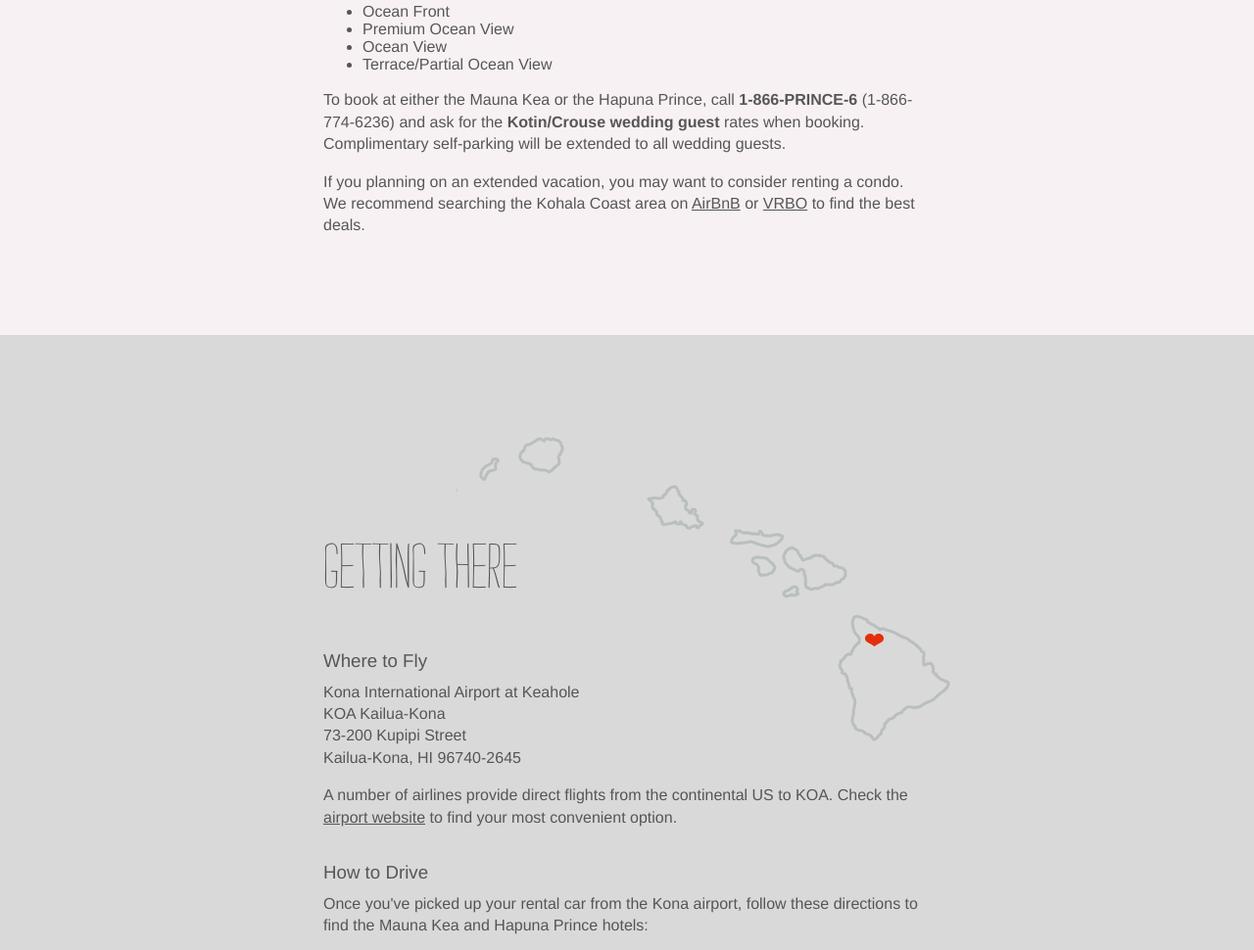
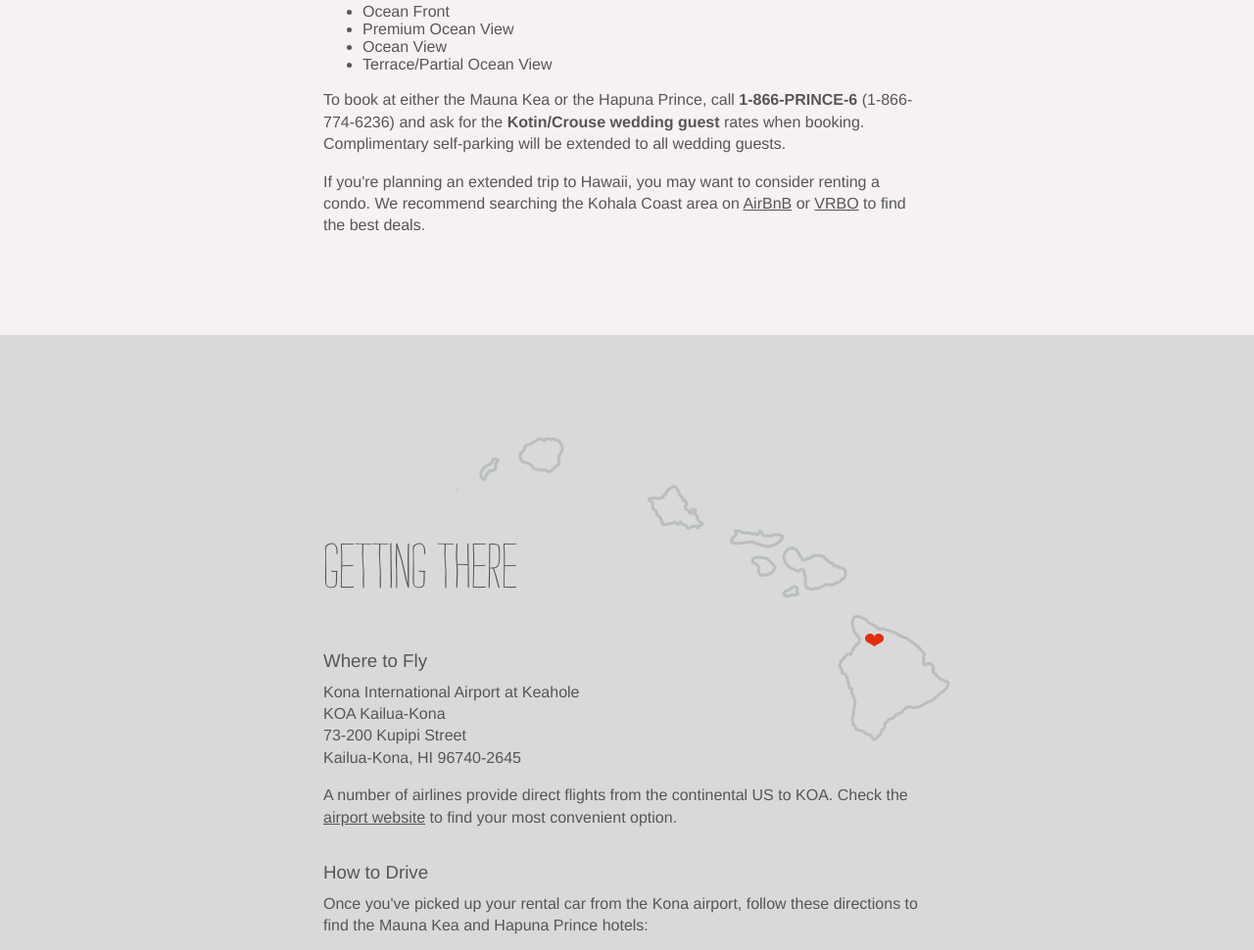
Before and after one commit to kylecrouse/klizgetsmarried, a website: page app/index.html in a window 1280 px wide. Shown: the part 3042-4012 px from the top of the page at 98% size. Drawn offline with Linux system fonts and the light colour scheme; a small style sheet from the web is missing.

Commit message:
copy edits

```diff
--- a/app/index.html
+++ b/app/index.html
@@ -59,7 +59,7 @@
           <li>Terrace/Partial Ocean View</li>
         </ul>
         <p>To book at either the Mauna Kea or the Hapuna Prince, call <strong>1-866-PRINCE-6</strong> (1-866-774-6236) and ask for the <strong>Kotin/Crouse wedding guest</strong> rates when booking. Complimentary self-parking will be extended to all wedding guests.</p>
-        <p>If you planning on an extended vacation, you may want to consider renting a condo. We recommend searching the Kohala Coast area on <a href="https://www.airbnb.com/s/Kohala--Hawaii?checkin=04%2F27%2F2014&amp;checkout=05%2F04%2F2014&amp;guests=4&amp;room_types%5B%5D=Entire+home%2Fapt&amp;sw_lat=19.89512400773222&amp;sw_lng=-155.95766299798618&amp;ne_lat=20.272676402535964&amp;ne_lng=-155.60404056146274&amp;search_by_map=true" target="_blank">AirBnB</a> or <a href="http://www.vrbo.com/vacation-rentals/usa/hawaii/big-island/kohala-coast?bedrooms=2&amp;sleeps=4-plus&amp;from-date=2014-04-27&tamp;o-date=2014-05-04" target="_blank">VRBO</a> to find the best deals.</p>
+        <p>If you're planning an extended trip to Hawaii, you may want to consider renting a condo. We recommend searching the Kohala Coast area on <a href="https://www.airbnb.com/s/Kohala--Hawaii?checkin=04%2F27%2F2014&amp;checkout=05%2F04%2F2014&amp;guests=4&amp;room_types%5B%5D=Entire+home%2Fapt&amp;sw_lat=19.89512400773222&amp;sw_lng=-155.95766299798618&amp;ne_lat=20.272676402535964&amp;ne_lng=-155.60404056146274&amp;search_by_map=true" target="_blank">AirBnB</a> or <a href="http://www.vrbo.com/vacation-rentals/usa/hawaii/big-island/kohala-coast?bedrooms=2&amp;sleeps=4-plus&amp;from-date=2014-04-27&tamp;o-date=2014-05-04" target="_blank">VRBO</a> to find the best deals.</p>
       </div>
     </section>
     <section class="getting-there">
```
